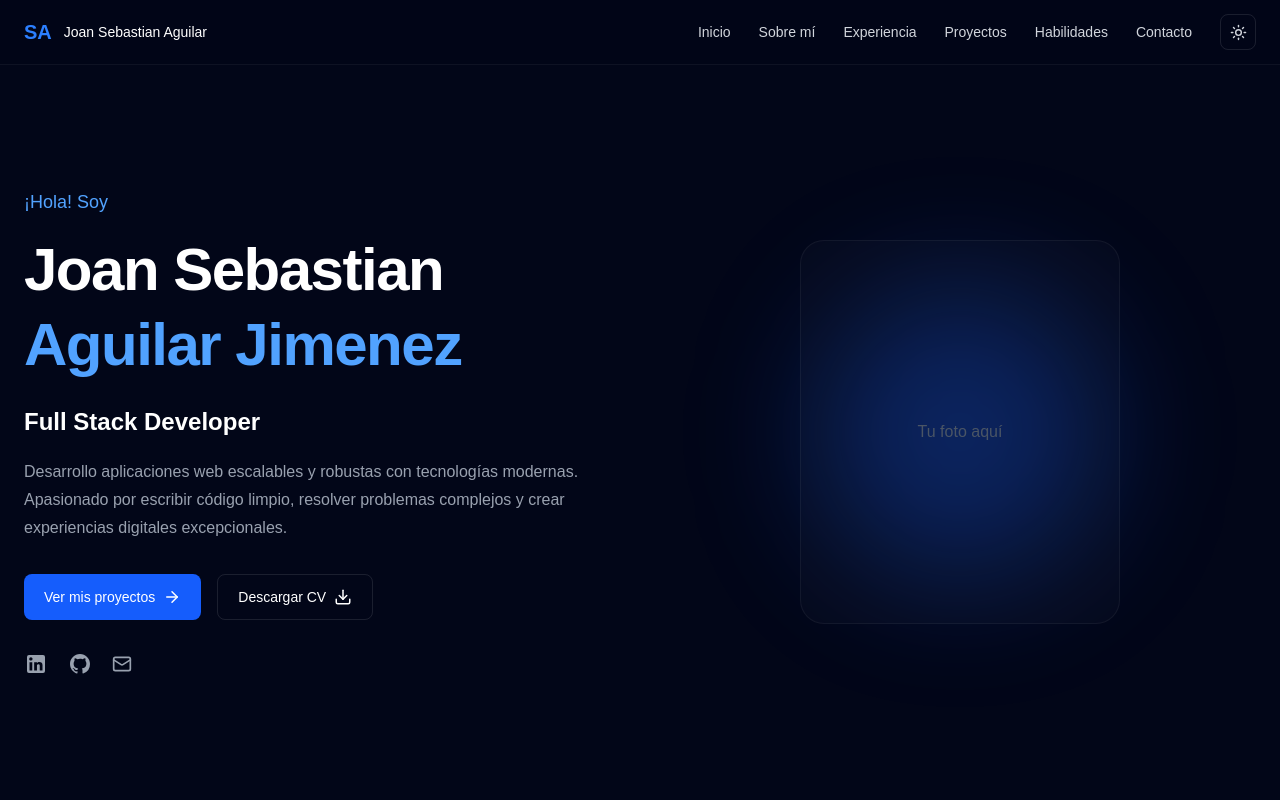
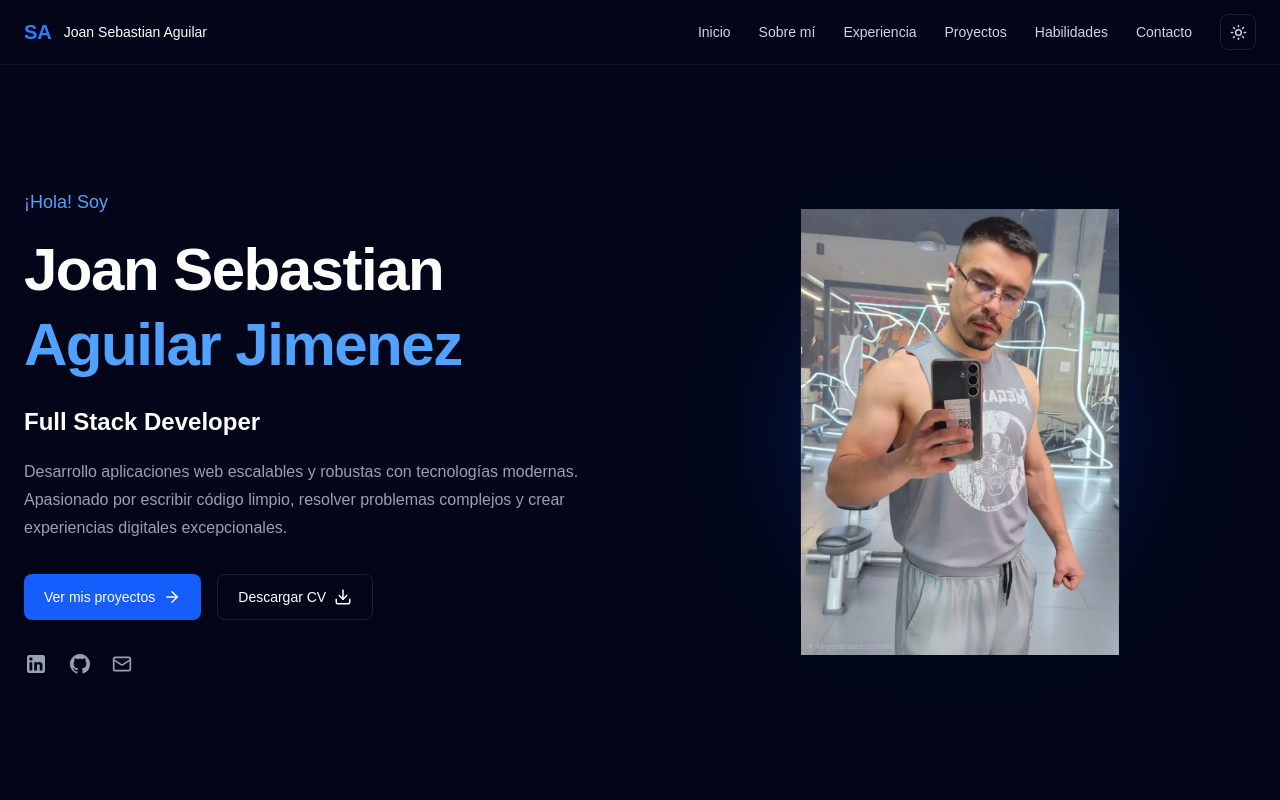
Before and after one commit to joansaguilarj1/portfolio, a Next.js app: page / in a window 1280 px wide. Shown: the top 800 px of the page. Built offline with nearby package versions, Linux system fonts and the light colour scheme.

Commit message:
se agrega imagen y links

```diff
--- a/src/components/Hero.tsx
+++ b/src/components/Hero.tsx
@@ -1,5 +1,6 @@
 import Link from "next/link";
 import { ArrowRight, Download, Mail } from "lucide-react";
+import Image from "next/image";
 import { GithubIcon, LinkedinIcon } from "@/components/icons";
 
 export default function Hero() {
@@ -89,13 +90,15 @@ export default function Hero() {
                     <div className="relative flex min-h-[500px] items-center justify-center">
                         <div className="absolute h-72 w-72 rounded-full bg-blue-600/30 blur-3xl" />
 
-                        <div className="relative flex h-96 w-80 items-center justify-center rounded-3xl border border-white/5 bg-white/[0.02]">
-                            <span className="text-gray-600">
-                                Tu foto aquí
-                            </span>
+                        <div className="relative flex h-96 w-80 items-center justify-center rounded-3xl border  border-white/5 bg-white/[0.02]">
+                            <Image
+                                src="/images/profile.webp"
+                                alt="Joan Sebastian Aguilar"
+                                width={500}
+                                height={600}
+                            />
                         </div>
                     </div>
-
                 </div>
             </div>
         </section>
```
Also changed, not shown: public/images/profile.webp (added), public/images/ref.png (renamed from public/images/ChatGPT Image Aug 14, 2026, 08_51_56 PM (1).png).
